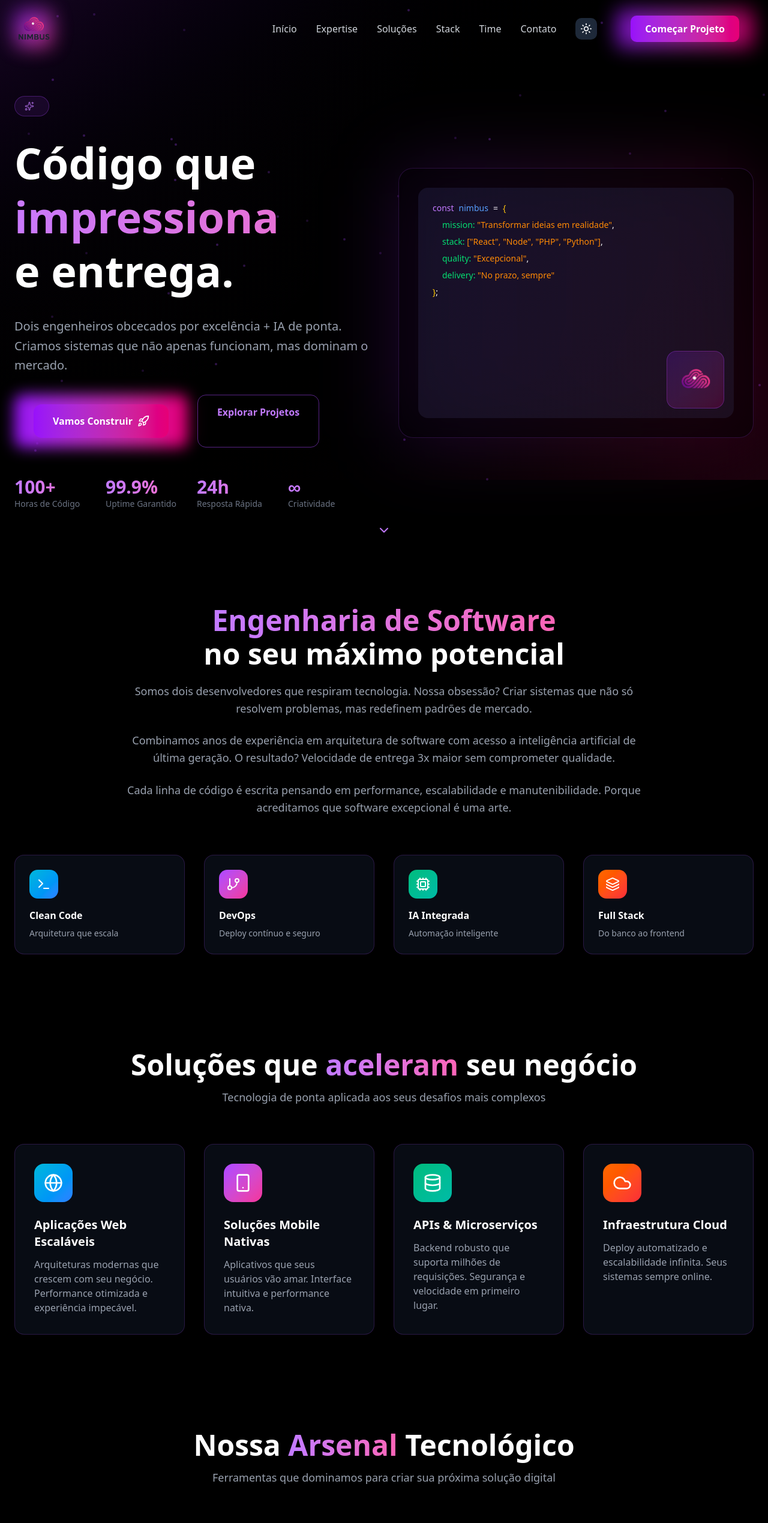
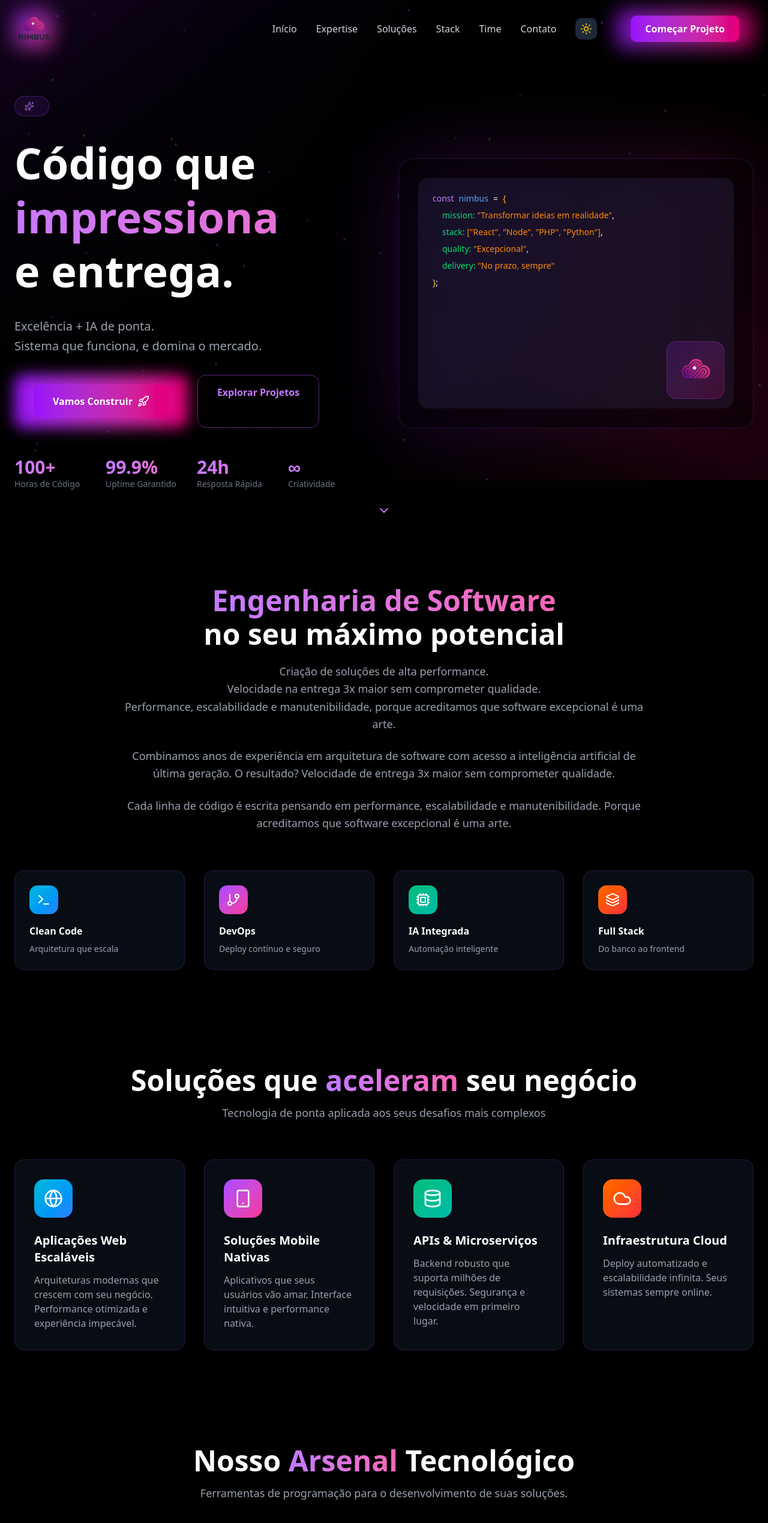
Before and after one commit to NIMBUS-W/nimbus, a Next.js app: page / in a window 1280 px wide. Shown: the top 2539 px of the page at 60% size. Built offline with nearby package versions, Linux system fonts and the light colour scheme.

Commit message:
feat: update components massive

```diff
--- a/src/app/page.tsx
+++ b/src/app/page.tsx
@@ -321,7 +321,7 @@ export default function NimbusWebsite() {
           scrolled
             ? theme === "dark"
               ? "bg-black/80 backdrop-blur-xl border-b border-purple-500/20"
-              : "bg-white/80 backdrop-blur-xl border-b border-gray-200"
+              : "bg-white/90 backdrop-blur-xl border-b border-gray-200 shadow-lg"
             : "bg-transparent"
         }`}
       >
@@ -360,7 +360,7 @@ export default function NimbusWebsite() {
                   className={`relative ${
                     theme === "dark"
                       ? "text-gray-300 hover:text-white"
-                      : "text-gray-600 hover:text-gray-900"
+                      : "text-gray-700 hover:text-gray-900"
                   } transition-colors font-medium group`}
                 >
                   {item}
@@ -374,13 +374,13 @@ export default function NimbusWebsite() {
                 className={`p-2 rounded-lg ${
                   theme === "dark"
                     ? "bg-gray-800 hover:bg-gray-700"
-                    : "bg-gray-200 hover:bg-gray-300"
+                    : "bg-purple-100 hover:bg-purple-200"
                 } transition-colors`}
               >
                 {theme === "dark" ? (
-                  <Sun className="w-5 h-5" />
+                  <Sun className="w-5 h-5 text-yellow-400" />
                 ) : (
-                  <Moon className="w-5 h-5" />
+                  <Moon className="w-5 h-5 text-purple-600" />
                 )}
               </button>
 
@@ -403,13 +403,13 @@ export default function NimbusWebsite() {
               <button
                 onClick={toggleTheme}
                 className={`p-2 rounded-lg ${
-                  theme === "dark" ? "bg-gray-800" : "bg-gray-200"
+                  theme === "dark" ? "bg-gray-800" : "bg-purple-100"
                 } transition-colors`}
               >
                 {theme === "dark" ? (
-                  <Sun className="w-5 h-5" />
+                  <Sun className="w-5 h-5 text-yellow-400" />
                 ) : (
-                  <Moon className="w-5 h-5" />
+                  <Moon className="w-5 h-5 text-purple-600" />
                 )}
               </button>
               <button
@@ -421,12 +421,14 @@ export default function NimbusWebsite() {
             </div>
           </div>
 
-          {/* Mobile Menu */}
+          {/* Mobile Menu - CORRIGIDO COM FUNDO */}
           {isMenuOpen && (
             <div
-              className={`md:hidden mt-4 pb-4 space-y-2 border-t ${
-                theme === "dark" ? "border-purple-500/20" : "border-gray-200"
-              } pt-4`}
+              className={`md:hidden mt-4 pb-4 space-y-2 border-t rounded-lg ${
+                theme === "dark"
+                  ? "border-purple-500/20 bg-black/90 backdrop-blur-xl"
+                  : "border-gray-200 bg-white/95 backdrop-blur-xl shadow-lg"
+              } pt-4 px-4`}
             >
               {[
                 "Início",
@@ -440,11 +442,11 @@ export default function NimbusWebsite() {
                   key={i}
                   href={`#${item.toLowerCase()}`}
                   onClick={(e) => scrollToSection(e, `#${item.toLowerCase()}`)}
-                  className={`block py-2 ${
+                  className={`block py-3 px-4 rounded-lg ${
                     theme === "dark"
-                      ? "text-gray-300 hover:text-white"
-                      : "text-gray-600 hover:text-gray-900"
-                  } hover:pl-2 transition-all`}
+                      ? "text-gray-300 hover:text-white hover:bg-purple-500/10"
+                      : "text-gray-700 hover:text-gray-900 hover:bg-purple-50"
+                  } transition-all`}
                 >
                   {item}
                 </a>
@@ -491,8 +493,8 @@ export default function NimbusWebsite() {
                   theme === "dark" ? "text-gray-400" : "text-gray-600"
                 } leading-relaxed`}
               >
-                Dois engenheiros obcecados por excelência + IA de ponta. Criamos
-                sistemas que não apenas funcionam, mas dominam o mercado.
+                Excelência + IA de ponta. <br /> Sistema que funciona, e domina
+                o mercado.
               </p>
 
               <div className="flex flex-col sm:flex-row gap-4">
@@ -680,9 +682,10 @@ export default function NimbusWebsite() {
                 theme === "dark" ? "text-gray-400" : "text-gray-600"
               } leading-relaxed`}
             >
-              Somos dois desenvolvedores que respiram tecnologia. Nossa
-              obsessão? Criar sistemas que não só resolvem problemas, mas
-              redefinem padrões de mercado.
+              Criação de soluções de alta performance.
+              <br /> Velocidade na entrega 3x maior sem comprometer qualidade.{" "}
+              <br /> Performance, escalabilidade e manutenibilidade, porque
+              acreditamos que software excepcional é uma arte.
             </p>
 
             <p
@@ -845,14 +848,15 @@ export default function NimbusWebsite() {
         <div className="container mx-auto px-6 relative z-10">
           <div className="text-center space-y-4 mb-16">
             <h2 className="text-4xl md:text-5xl font-bold">
-              Nossa{" "}
+              Nosso{" "}
               <span className="bg-gradient-to-r from-purple-400 to-pink-400 bg-clip-text text-transparent">
                 Arsenal
               </span>{" "}
               Tecnológico
             </h2>
             <p className="text-lg text-gray-400 max-w-2xl mx-auto">
-              Ferramentas que dominamos para criar sua próxima solução digital
+              Ferramentas de programação para o desenvolvimento de suas
+              soluções.
             </p>
           </div>
 
@@ -944,9 +948,7 @@ export default function NimbusWebsite() {
                       className="inline-flex items-center px-6 py-3 bg-gradient-to-r from-purple-600 to-pink-600 rounded-lg hover:shadow-lg hover:shadow-purple-500/25 transition-all group"
                     >
                       <span className="font-semibold">
-                        <Link href={member.portfolio}>
-                          Ver Portfólio
-                        </Link>
+                        <Link href={member.portfolio}>Ver Portfólio</Link>
                       </span>
                       <ArrowRight className="ml-2 w-4 h-4 group-hover:translate-x-1 transition-transform" />
                     </a>
```
